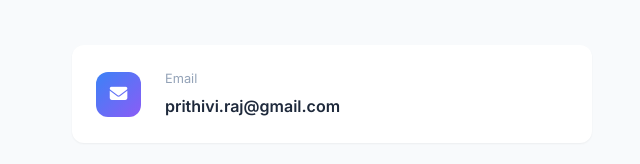
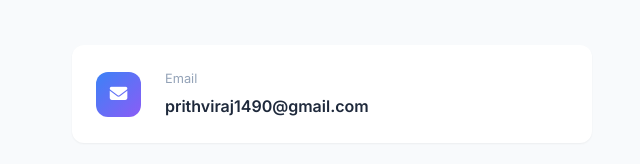
Before and after one commit to Prithivirajkota/personal-website, a plain HTML site: page index.html in a window 1280 px wide. Shown: the part 10185-10349 px from the top of the page, 0-640 px from the left. Drawn offline with Linux system fonts and the light colour scheme.

Commit message:
Fix email in Contact section: Update to prithviraj1490@gmail.com

```diff
--- a/index.html
+++ b/index.html
@@ -719,7 +719,7 @@
                             <i class="fas fa-envelope"></i>
                             <div>
                                 <span class="label">Email</span>
-                                <a href="mailto:prithivi.raj@gmail.com">prithivi.raj@gmail.com</a>
+                                <a href="mailto:prithviraj1490@gmail.com">prithviraj1490@gmail.com</a>
                             </div>
                         </div>
                         <div class="contact-item">
```
